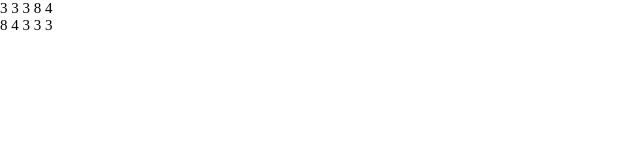
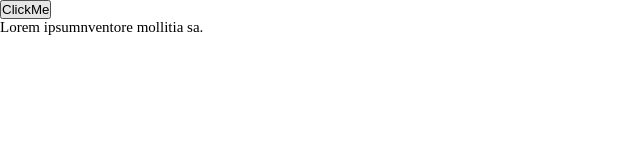
Before and after one commit to hamitmizrak/bilginc_js_tutorials, a plain HTML site: page index.html in a window 1280 px wide. Shown: the whole page, without its empty margins (0-640 px from the left). Drawn offline with nearby package versions, Linux system fonts and the light colour scheme.

Commit message:
Template Literal , interpolation, Map,Filter,Array

```diff
--- a/index.html
+++ b/index.html
@@ -16,6 +16,15 @@
 
 <body class="container">
 
+    <div id="domdata"></div>
+    <button class="btn btn-primary" onclick="valueFunction()">ClickMe</button>
+
+    <p id="dom_parag">Lorem ipsumnventore mollitia sa.</p>
+    <script>
+        let value = document.getElementById("dom_parag");
+        let eventListenerData=value.addEventListener("click",function(e){alert("Tıklandı"),false})
+    </script>
+
 
     <!-- Bootstrap JavaScript Libraries -->
     <script src="https://cdn.jsdelivr.net/npm/@popperjs/core@2.11.6/dist/umd/popper.min.js"></script>
--- a/template.js
+++ b/template.js
@@ -545,7 +545,7 @@ let arrayData3 = () => {
     for (let i = 0; i < dizi.length; i++) {
         document.write(dizi[i] + " ");
     }
-    document.write( "<br/>");
+    document.write("<br/>");
 
     //sort: küçükten büyüğe doğru sıralamak
     //dizi.sort();
@@ -559,7 +559,84 @@ let arrayData3 = () => {
     for (let i = 0; i < dizi.length; i++) {
         document.write(dizi[i] + " ");
     }
+}
+//arrayData3()
+
+// let arrayData4 = () => {
+//     let dizi = createArrayData();
+//     let evenData = [];
+//     //Çift sayıları gösterin
+
+//     //iterative
+//     for (let i = 0; i < dizi.length; i++) {
+//         if (dizi[i] % 2 === 0)
+//             evenData[i] = dizi[i];
+//     }
+//     for (let temp in evenData) {
+//         document.write(evenData[temp] + " ")
+//     }
+
+//     document.write("<br/>")
+
+//     //filter
+//     let anonymous = dizi.filter(function (value) {
+//         return value % 2 === 0
+//     });
+//     document.write(anonymous + " ")
+
+//     document.write("<br/>")
+//     let arrow = dizi.filter((value) => {
+//         return value % 2 === 0
+//     });
+//     document.write(arrow + " ")
+
+//     document.write("<br/>")
+
+//     //Map
+//     //map : her bir indis elemanına erişip değiştirme işlemine denir.
+//     let mapData = dizi.map((value, index) => {
+//         return value * 2 + index;
+//     })
+//     document.write(mapData + " ")
+
+// }
+// //arrayData4()
+
+// let arrayData5 = () => {
+//     //Template Literal
+//     // 1-MultiLine *********************************
+//     //     let data1 = "value1\nvalue2";
+//     //     console.log(data1)
+//     //     let data2 = `value1
+//     // value2`;
+//     //     console.log(data2)
 
 
-}
-arrayData3()
+//     // 2-interpolation ***************************
+//     let username = "adı";
+//     let surname = "soyadı";
+//     // document.writeln("<br/>"+"ADI: "+username+" SOYADI:"+surname);
+//     // document.writeln("<br/>"+  `ADI: ${username} SOYADI: ${surname}` );
+
+//     //// 3-Html Template *************************
+//     // const html=
+//     // " <ul>"+
+//     //     "<li>"+  username+"</li>"+
+//     //     "<li>"+  surname +"</li>"+
+//     // "</ul>";
+//     // document.getElementById("domdata").innerHTML=html;
+//     const html = `
+//     <ul>
+//         <li>${username}</li>
+//         <li>${surname}</li>
+//     </ul>
+//     `;
+//     document.getElementById("domdata").innerHTML=html;
+
+// }
+// arrayData5()
+
+
+// let valueFunction=()=>{
+//     alert("Tıklandı")
+// }
```
Lines whose indentation alone changed are shown as unchanged.
